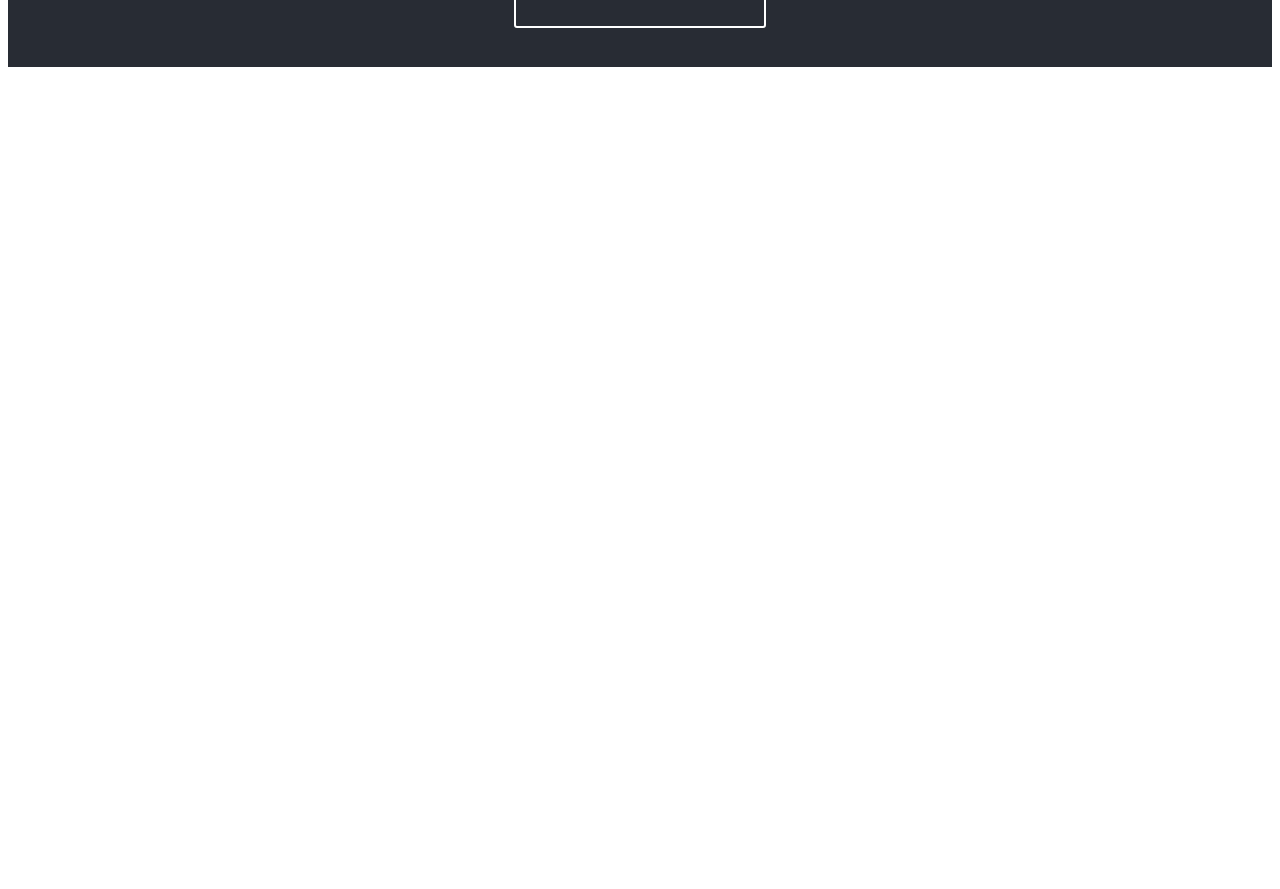
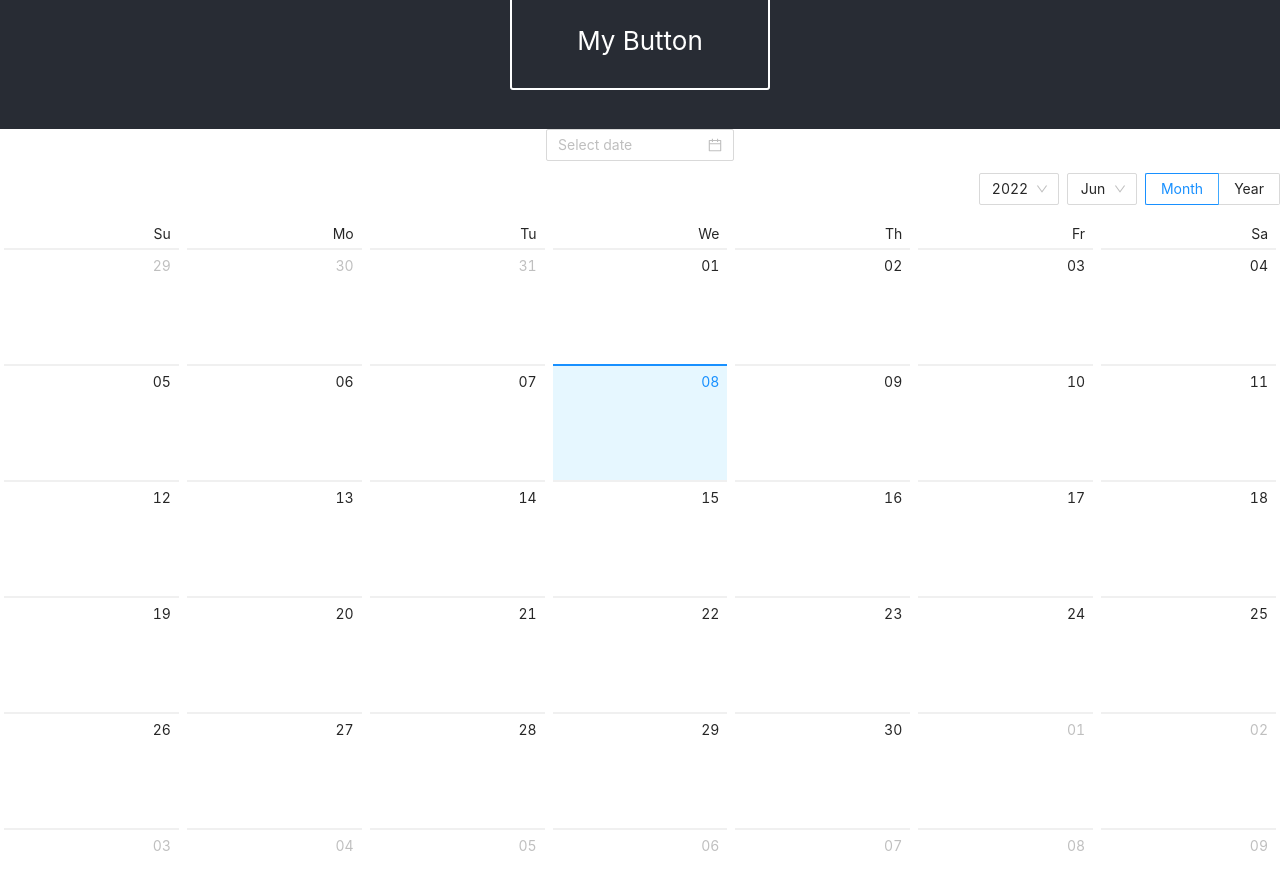
Before and after one commit to productuidev/react-styling, a React app: page / in a window 1280 px wide. Shown: the part 1121-2010 px from the top of the page. Before the commit the page ends 1196 px from the top, so only its background shows below. Built offline with nearby package versions, Linux system fonts and the light colour scheme.

Commit message:
antd test

```diff
--- a/package.json
+++ b/package.json
@@ -9,6 +9,7 @@
     "@testing-library/jest-dom": "^5.16.4",
     "@testing-library/react": "^13.3.0",
     "@testing-library/user-event": "^13.5.0",
+    "antd": "^4.21.0",
     "babel-jest": "^27.4.2",
     "babel-plugin-named-asset-import": "^0.3.8",
     "babel-preset-react-app": "^10.0.1",
@@ -140,6 +141,7 @@
     "@babel/preset-react": "^7.17.12",
     "babel-eslint": "^10.1.0",
     "babel-loader": "^8.2.5",
+    "babel-plugin-import": "^1.13.5",
     "css-loader": "^6.7.1",
     "file-loader": "^6.2.0",
     "html-webpack-plugin": "^5.5.0",
--- a/src/App.js
+++ b/src/App.js
@@ -4,6 +4,9 @@ import styled, { css } from 'styled-components'
 import styles from "./App.module.css";
 import Button from "./components/Button";
 import StyledButton from "./components/StyledButton";
+import "antd/dist/antd.css";
+import { Calendar } from 'antd';
+import { DatePicker, Space } from 'antd';
 
 console.log(styles);
 // {
@@ -33,6 +36,14 @@ const StyledMyButton = styled(MyButton)`
   display:block;
 `;
 
+const onPanelChange = (value, mode) => {
+  console.log(value.format('YYYY-MM-DD'), mode);
+};
+
+const onChange = (date, dateString) => {
+  console.log(date, dateString);
+};
+
 function App() {
   return (
     <div className={styles["App"]}>
@@ -46,6 +57,12 @@ function App() {
         <StyledButton as={UppercaseButton}>Button</StyledButton>
         <StyledMyButton>Button</StyledMyButton>
       </header>
+      <article>
+      <Space direction="vertical">
+        <DatePicker onChange={onChange} />
+      </Space>
+      <Calendar onPanelChange={onPanelChange} />
+      </article>
     </div>
   );
 }
```
Also changed, not shown: 1 other file (tests, documents, lock files or other folders).
